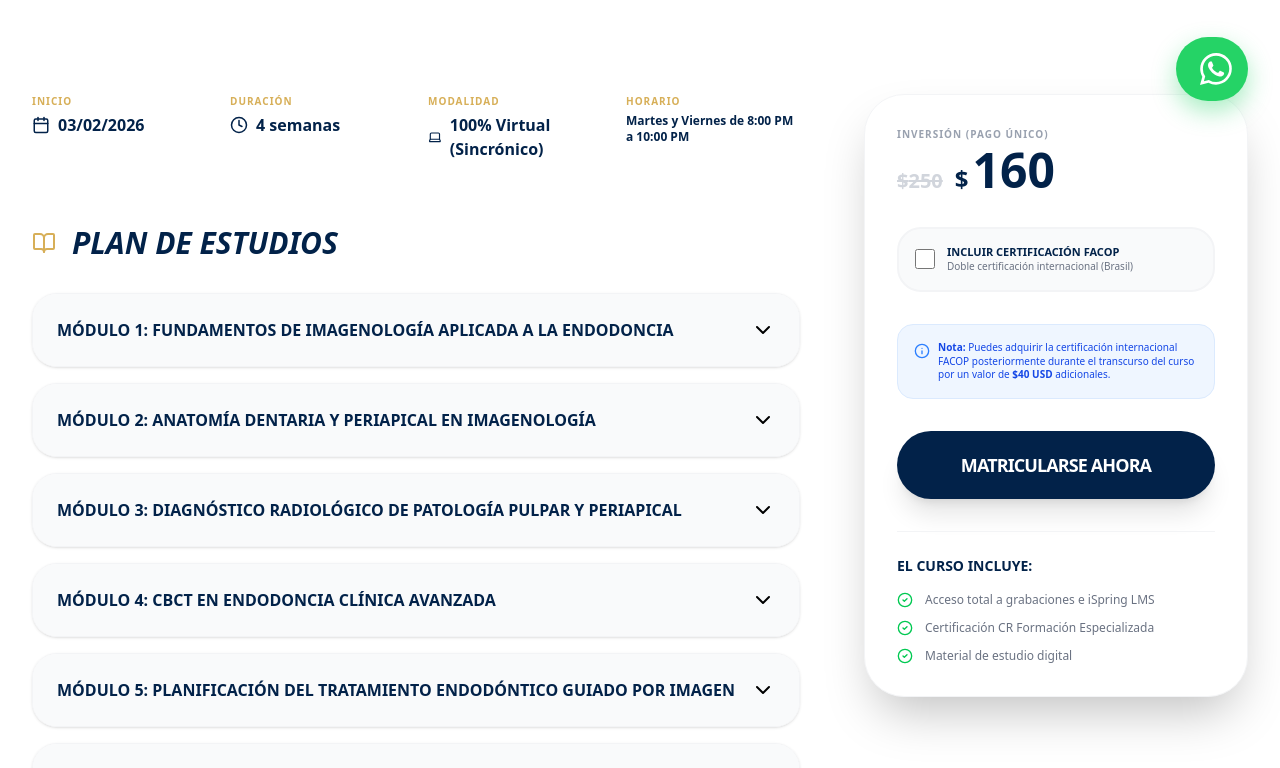
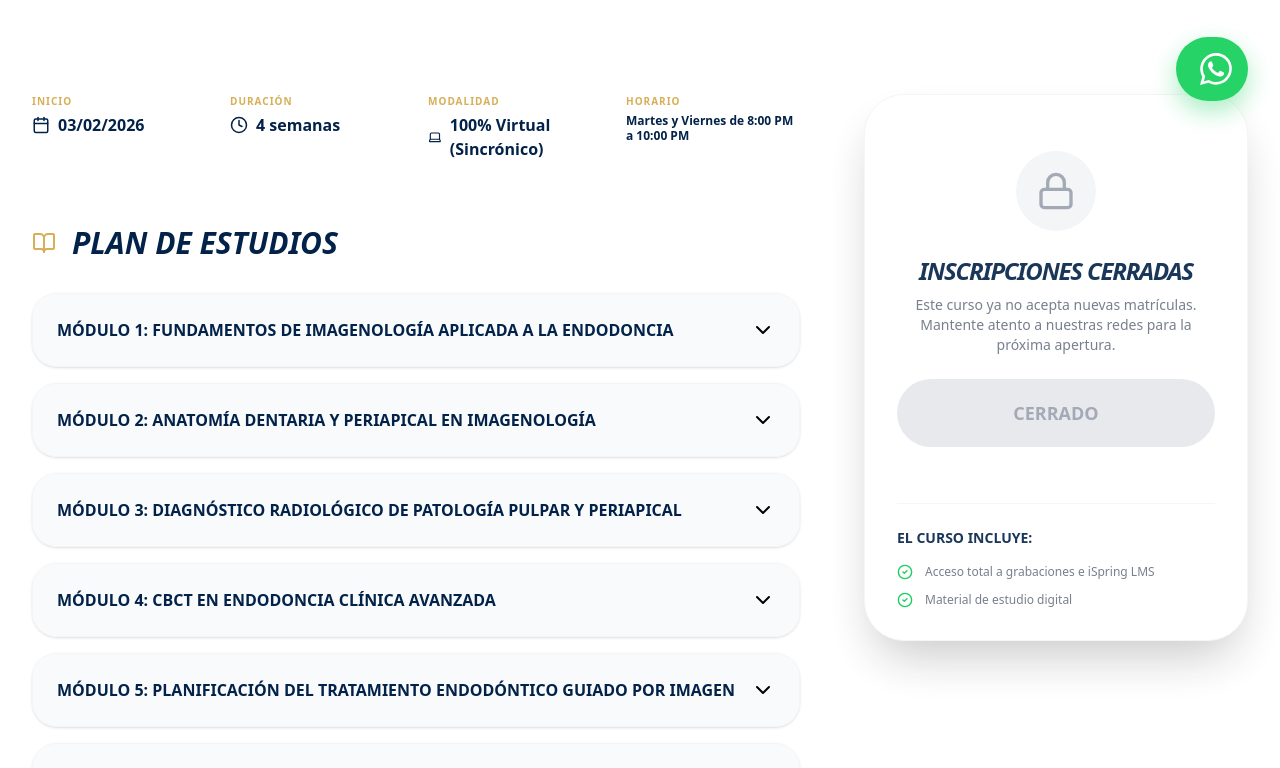
Before and after one commit to CR-Odontologia/Landing-Page, a Next.js app: page /cursos/imagenologia-clinica-endodoncia in a window 1280 px wide. Shown: the part 667-1435 px from the top of the page. Built offline with nearby package versions, Linux system fonts and the light colour scheme.

Commit message:
feat: add close or open courses

```diff
--- a/src/app/cursos/[slug]/page.tsx
+++ b/src/app/cursos/[slug]/page.tsx
@@ -1,11 +1,11 @@
 "use client";
 
-import React, {useEffect, useState} from "react";
+import React, { useEffect, useState } from "react";
 import { useParams, useRouter } from "next/navigation";
 import { motion, AnimatePresence } from "framer-motion";
 import {
     Calendar, Clock, Laptop, BookOpen,
-    CheckCircle2, ChevronDown, ChevronUp, Award , Info
+    CheckCircle2, ChevronDown, ChevronUp, Award, Info, Lock
 } from "lucide-react";
 
 import cursosData from "@/data/cursos";
@@ -17,6 +17,7 @@ const CursoIndividual = () => {
 
     const [openModulos, setOpenModulos] = useState<number[]>([0]);
     const [loading, setLoading] = useState(false);
+
     const curso = cursosData.find((c) => c.slug === params.slug);
 
     if (!curso) {
@@ -32,13 +33,13 @@ const CursoIndividual = () => {
     };
 
     const handleMatricula = async () => {
+        if (curso.status === "CLOSE") return;
+
         setLoading(true);
-
         try {
             const amount = incluyeFacop
                 ? curso.infoGeneral.precio.ofertaFacop
                 : curso.infoGeneral.precio.ofertaBase;
-
 
             const res = await fetch('/api/pay', {
                 method: 'POST',
@@ -52,7 +53,6 @@ const CursoIndividual = () => {
             if (!res.ok) throw new Error("Error al obtener la firma de pago");
 
             const data = await res.json();
-
             const form = document.createElement('form');
             form.method = 'POST';
             form.action = 'https://secure.micuentaweb.pe/vads-payment/';
@@ -70,15 +70,13 @@ const CursoIndividual = () => {
 
         } catch (error) {
             console.error("Error en el proceso de matrícula:", error);
-            alert("Hubo un problema al conectar con la pasarela de pagos. Por favor, intenta de nuevo.");
+            alert("Hubo un problema al conectar con la pasarela de pagos.");
         } finally {
             setLoading(false);
         }
     };
 
-    // eslint-disable-next-line react-hooks/rules-of-hooks
     const [incluyeFacop, setIncluyeFacop] = useState(false);
-
     const precioAMostrar = incluyeFacop
         ? curso.infoGeneral.precio.ofertaFacop
         : curso.infoGeneral.precio.ofertaBase;
@@ -86,42 +84,36 @@ const CursoIndividual = () => {
     const [isMobile, setIsMobile] = useState(false);
 
     useEffect(() => {
-        const checkMobile = () => {
-            setIsMobile(window.innerWidth < 768);
-        };
-
+        const checkMobile = () => setIsMobile(window.innerWidth < 768);
         checkMobile();
-
         window.addEventListener("resize", checkMobile);
-
         return () => window.removeEventListener("resize", checkMobile);
     }, []);
 
-
     return (
         <main className="pt-24 bg-white min-h-screen">
+            {/* Header del Curso */}
             <section className="relative py-16 md:py-24 text-white overflow-hidden bg-[#022249]">
-                {/* Imagen de Fondo con Placeholder */}
                 <div className="absolute inset-0 z-0">
                     <Image
                         src={isMobile ? `/images/courses/${curso.slug}-movil.jpg` : `/images/courses/${curso.slug}.jpg`}
                         alt={curso.titulo}
                         fill
-                        className="object-fill opacity-80" // La opacidad baja permite que el color azul de fondo se mezcle
+                        className="object-fill opacity-80"
                         priority
                     />
-                    {/* Gradiente para asegurar que el texto sea legible */}
                     <div className="absolute inset-0 bg-gradient-to-r from-[#022249] via-[#022249]/20 to-transparent" />
                 </div>
 
                 <div className="max-w-7xl mx-auto px-4 sm:px-6 lg:px-8 relative z-10">
                     <div className="max-w-4xl">
-            <span className="inline-block bg-[#d7af58] text-[#022249] px-4 py-1 rounded-full text-xs font-black uppercase tracking-widest mb-6">
-                {curso.tag}
+                        <span className={`inline-block px-4 py-1 rounded-full text-xs font-black uppercase tracking-widest mb-6 ${curso.status === 'OPEN' ? 'bg-[#d7af58] text-[#022249]' : 'bg-red-600 text-white'}`}>
+                            {curso.status === 'OPEN' ? curso.tag : "Inscripciones Finalizadas"}
                         </span>
                         <h1 className="text-4xl md:text-6xl font-black leading-tight mb-8 uppercase italic tracking-tighter">
                             {curso.titulo}
                         </h1>
+                        {/* Badge de certificación solo si está abierto o es relevante */}
                         <div className="flex items-center gap-4 bg-white/10 backdrop-blur-md p-4 rounded-2xl border border-white/20 inline-flex">
                             <Award className="text-[#d7af58]" size={32} />
                             <div>
@@ -136,8 +128,10 @@ const CursoIndividual = () => {
             <section className="py-16 md:py-24">
                 <div className="max-w-7xl mx-auto px-4 sm:px-6 lg:px-8">
                     <div className="flex flex-col lg:flex-row gap-16">
+                        {/* Contenido Izquierdo: Info y Plan de Estudios */}
                         <div className="w-full lg:w-2/3 space-y-16">
                             <div className="grid grid-cols-2 md:grid-cols-4 gap-6">
+                                {/* ... (Misma información de Calendar, Clock, Laptop, Horario) */}
                                 <div className="space-y-1">
                                     <p className="text-[10px] font-black text-[#d7af58] uppercase tracking-widest">Inicio</p>
                                     <div className="flex items-center gap-2 font-bold text-[#022249]">
@@ -158,12 +152,13 @@ const CursoIndividual = () => {
                                 </div>
                                 <div className="space-y-1">
                                     <p className="text-[10px] font-black text-[#d7af58] uppercase tracking-widest">Horario</p>
-                                    <div className="flex items-center gap-2 font-bold text-[#022249] text-xs">
+                                    <div className="flex items-center gap-2 font-bold text-[#022249] text-xs leading-tight">
                                         {curso.infoGeneral.horario}
                                     </div>
                                 </div>
                             </div>
 
+                            {/* Plan de estudios (Se mantiene igual) */}
                             <div>
                                 <h3 className="text-3xl font-black text-[#022249] mb-8 flex items-center gap-4 uppercase italic">
                                     <BookOpen className="text-[#d7af58]" />
@@ -183,24 +178,20 @@ const CursoIndividual = () => {
                                                     </span>
                                                     {isOpen ? <ChevronUp className="text-[#d7af58]" /> : <ChevronDown />}
                                                 </button>
-
                                                 <AnimatePresence>
                                                     {isOpen && (
                                                         <motion.div
                                                             initial={{ height: 0, opacity: 0 }}
                                                             animate={{ height: "auto", opacity: 1 }}
                                                             exit={{ height: 0, opacity: 0 }}
-                                                            transition={{ duration: 0.3, ease: "easeInOut" }}
-                                                            className="overflow-hidden"
+                                                            className="overflow-hidden bg-white p-8 space-y-4 border-t border-gray-100"
                                                         >
-                                                            <div className="p-8 bg-white space-y-4 border-t border-gray-100">
                                                             {m.temas.map((tema, i) => (
                                                                 <div key={i} className="flex items-start gap-3 text-gray-600 text-sm md:text-base leading-snug">
                                                                     <CheckCircle2 className="text-[#d7af58] shrink-0 mt-1" size={16} />
                                                                     {tema}
                                                                 </div>
                                                             ))}
-                                                            </div>
                                                         </motion.div>
                                                     )}
                                                 </AnimatePresence>
@@ -211,14 +202,16 @@ const CursoIndividual = () => {
                             </div>
                         </div>
 
+                        {/* SIDEBAR DE MATRÍCULA (AQUÍ ESTÁ EL CAMBIO) */}
                         <div className="w-full lg:w-1/3">
-                            <div className="sticky top-32 bg-white border border-gray-100 rounded-[40px] p-8 shadow-2xl space-y-8">
+                            <div className={`sticky top-32 bg-white border border-gray-100 rounded-[40px] p-8 shadow-2xl space-y-8 ${curso.status === 'CLOSE' ? 'opacity-90' : ''}`}>
+
+                                {curso.status === "OPEN" ? (
+                                    <>
                                         <div>
                                             <p className="text-[10px] font-black text-gray-400 uppercase tracking-widest mb-1">Inversión (Pago Único)</p>
                                             <div className="flex items-baseline gap-3">
-                                        <p className="text-xl font-bold text-gray-300 line-through">
-                                            ${curso.infoGeneral.precio.original}
-                                        </p>
+                                                <p className="text-xl font-bold text-gray-300 line-through">${curso.infoGeneral.precio.original}</p>
                                                 <p className="text-5xl font-black text-[#022249]">
                                                     <span className="text-2xl font-bold mr-1">$</span>
                                                     {precioAMostrar}
@@ -227,18 +220,11 @@ const CursoIndividual = () => {
                                         </div>
 
                                         <div
-                                    className={`p-4 rounded-3xl border-2 transition-all cursor-pointer ${
-                                        incluyeFacop ? "border-[#d7af58] bg-[#d7af58]/5" : "border-gray-100 bg-gray-50"
-                                    }`}
+                                            className={`p-4 rounded-3xl border-2 transition-all cursor-pointer ${incluyeFacop ? "border-[#d7af58] bg-[#d7af58]/5" : "border-gray-100 bg-gray-50"}`}
                                             onClick={() => setIncluyeFacop(!incluyeFacop)}
                                         >
                                             <div className="flex items-center gap-3">
-                                        <input
-                                            type="checkbox"
-                                            checked={incluyeFacop}
-                                            onChange={() => {}} // Manejado por el div padre
-                                            className="w-5 h-5 rounded border-gray-300 text-[#022249] focus:ring-[#022249]"
-                                        />
+                                                <input type="checkbox" checked={incluyeFacop} readOnly className="w-5 h-5 rounded border-gray-300 text-[#022249]" />
                                                 <div>
                                                     <p className="text-[11px] font-black text-[#022249] uppercase leading-tight">Incluir Certificación FACOP</p>
                                                     <p className="text-[10px] text-gray-500 font-medium">Doble certificación internacional (Brasil)</p>
@@ -246,39 +232,39 @@ const CursoIndividual = () => {
                                             </div>
                                         </div>
 
-                                {!incluyeFacop && (
-                                    <div className="flex gap-2 p-4 bg-blue-50 rounded-2xl border border-blue-100">
-                                        <Info size={16} className="text-blue-500 shrink-0 mt-0.5" />
-                                        <p className="text-[10px] text-blue-700 leading-snug">
-                                            <strong>Nota:</strong> Puedes adquirir la certificación internacional FACOP posteriormente durante el transcurso del curso por un valor de <strong>$40 USD</strong> adicionales.
-                                        </p>
-                                    </div>
-                                )}
-
                                         <button
                                             onClick={handleMatricula}
                                             disabled={loading}
                                             className="w-full bg-[#022249] text-white py-5 rounded-full font-black text-lg uppercase tracking-tighter hover:bg-[#d7af58] transition-all active:scale-95 shadow-xl disabled:opacity-50 flex items-center justify-center gap-2"
                                         >
-                                    {loading ? (
-                                        <>
-                                            <div className="w-5 h-5 border-2 border-white border-t-transparent rounded-full animate-spin" />
-                                            Procesando...
+                                            {loading ? <div className="w-5 h-5 border-2 border-white border-t-transparent rounded-full animate-spin" /> : "Matricularse ahora"}
+                                        </button>
                                     </>
                                 ) : (
-                                        "Matricularse ahora"
+                                    <div className="text-center py-6 space-y-6">
+                                        <div className="w-20 h-20 bg-gray-100 rounded-full flex items-center justify-center mx-auto">
+                                            <Lock size={40} className="text-gray-400" />
+                                        </div>
+                                        <div>
+                                            <h3 className="text-2xl font-black text-[#022249] uppercase italic tracking-tighter">Inscripciones Cerradas</h3>
+                                            <p className="text-gray-500 text-sm mt-2 font-medium">
+                                                Este curso ya no acepta nuevas matrículas. Mantente atento a nuestras redes para la próxima apertura.
+                                            </p>
+                                        </div>
+                                        <button
+                                            disabled
+                                            className="w-full bg-gray-200 text-gray-400 py-5 rounded-full font-black text-lg uppercase cursor-not-allowed"
+                                        >
+                                            Cerrado
+                                        </button>
+                                    </div>
                                 )}
-                                </button>
 
                                 <div className="space-y-4 pt-6 border-t border-gray-100">
                                     <p className="font-bold text-[#022249] text-sm uppercase">El curso incluye:</p>
                                     <ul className="space-y-3">
                                         <li className="flex items-center gap-3 text-xs text-gray-500 font-medium">
                                             <CheckCircle2 className="text-green-500" size={16} /> Acceso total a grabaciones e iSpring LMS
-                                        </li>
-                                        <li className="flex items-center gap-3 text-xs text-gray-500 font-medium">
-                                            <CheckCircle2 className="text-green-500" size={16} />
-                                            {incluyeFacop ? "Doble certificación oficial (CR Formación Especializada + FACOP)" : "Certificación CR Formación Especializada"}
                                         </li>
                                         <li className="flex items-center gap-3 text-xs text-gray-500 font-medium">
                                             <CheckCircle2 className="text-green-500" size={16} /> Material de estudio digital
--- a/src/app/cursos/page.tsx
+++ b/src/app/cursos/page.tsx
@@ -8,6 +8,8 @@ import { Calendar, Clock, ArrowRight } from "lucide-react";
 import  cursosData  from "@/data/cursos";
 
 const CursosPage = () => {
+    const cursosVisibles = cursosData.filter(curso => curso.id !== 999);
+
     return (
         <main className="pt-28 pb-20 bg-gray-50 min-h-screen">
             <div className="max-w-7xl mx-auto px-4 sm:px-6 lg:px-8">
@@ -22,7 +24,7 @@ const CursosPage = () => {
                 </div>
 
                 <div className="grid grid-cols-1 md:grid-cols-2 lg:grid-cols-3 gap-8">
-                    {cursosData.map((curso) => (
+                    {cursosVisibles.map((curso) => (
                         <Link
                             key={curso.id}
                             href={`/cursos/${curso.slug}`}
@@ -36,13 +38,20 @@ const CursosPage = () => {
                                     className="object-cover group-hover:scale-110 transition-transform duration-700"
                                     priority
                                 />
-                                <div className="absolute top-5 left-5 bg-[#022249] text-white px-4 py-1.5 rounded-full text-[10px] font-black uppercase tracking-widest shadow-lg">
-                                    Matrículas Abiertas
-                                </div>
+
+                                {curso.status === "OPEN" ? (
+                                    <div className="absolute top-5 left-5 bg-[#022249] text-white px-4 py-1.5 rounded-full text-[10px] font-black uppercase tracking-widest shadow-lg">
+                                        Matrículas Abiertas
+                                    </div>
+                                ) : (
+                                    <div className="absolute top-5 left-5 bg-red-600 text-white px-4 py-1.5 rounded-full text-[10px] font-black uppercase tracking-widest shadow-lg">
+                                        Inscripciones Cerradas
+                                    </div>
+                                )}
                             </div>
 
                             <div className="p-8 flex-1 flex flex-col">
-                                <h3 className="text-xl md:text-2xl font-black text-[#022249] mb-6 leading-tight min-h-[80px]">
+                                <h3 className={`text-xl md:text-2xl font-black text-[#022249] mb-6 leading-tight min-h-[80px] ${curso.status === "CLOSE" ? 'opacity-50' : ''}`}>
                                     {curso.titulo}
                                 </h3>
 
@@ -65,22 +74,17 @@ const CursosPage = () => {
                                     <div>
                                         <p className="text-[10px] text-gray-400 uppercase font-black tracking-widest mb-1">Desde</p>
                                         <div className="flex items-baseline gap-2">
-
                                             <p className="text-sm font-bold text-gray-400 line-through">
                                                 ${curso.infoGeneral.precio.original}
                                             </p>
-
                                             <p className="text-4xl font-black text-[#d7af58]">
                                                 <span className="text-lg font-bold mr-1">$</span>
                                                 {curso.infoGeneral.precio.ofertaBase}
                                             </p>
                                         </div>
-                                        <p className="text-[9px] text-[#022249] font-bold uppercase tracking-tighter mt-1 opacity-70">
-                                            *Precio sin certificación FACOP
-                                        </p>
                                     </div>
 
-                                    <div className="w-14 h-14 bg-[#022249] rounded-2xl flex items-center justify-center text-white group-hover:bg-[#d7af58] transition-all duration-500 shadow-lg">
+                                    <div className={`w-14 h-14 rounded-2xl flex items-center justify-center text-white transition-all duration-500 shadow-lg ${curso.status === "OPEN" ? 'bg-[#022249] group-hover:bg-[#d7af58]' : 'bg-gray-300'}`}>
                                         <ArrowRight size={28} />
                                     </div>
                                 </div>
@@ -92,5 +96,4 @@ const CursosPage = () => {
         </main>
     );
 };
-
 export default CursosPage;
--- a/src/data/cursos.ts
+++ b/src/data/cursos.ts
@@ -3,6 +3,7 @@ const cursosData = [
         id: 1,
         slug: "imagenologia-implantologia-periodoncia",
         titulo: "Domina la Imagenología avanzada en Implantología y Periodoncia",
+        status: "CLOSE",
         tag: "Curso Virtual",
         infoGeneral: {
             inicio: "02/02/2026",
@@ -37,6 +38,7 @@ const cursosData = [
         id: 2,
         slug: "radiologia-rehabilitacion-oral",
         titulo: "Radiología Bucal y Maxilofacial Aplicada a la Rehabilitación Oral",
+        status: "CLOSE",
         tag: "Curso Virtual",
         infoGeneral: {
             inicio: "02/02/2026",
@@ -71,6 +73,7 @@ const cursosData = [
         id: 3,
         slug: "imagenologia-clinica-endodoncia",
         titulo: "Imagenología Diagnóstica Avanzada para la Práctica Clínica en Endodoncia",
+        status: "CLOSE",
         tag: "Curso Virtual",
         infoGeneral: {
             inicio: "03/02/2026",
```
Lines whose indentation alone changed are shown as unchanged.
